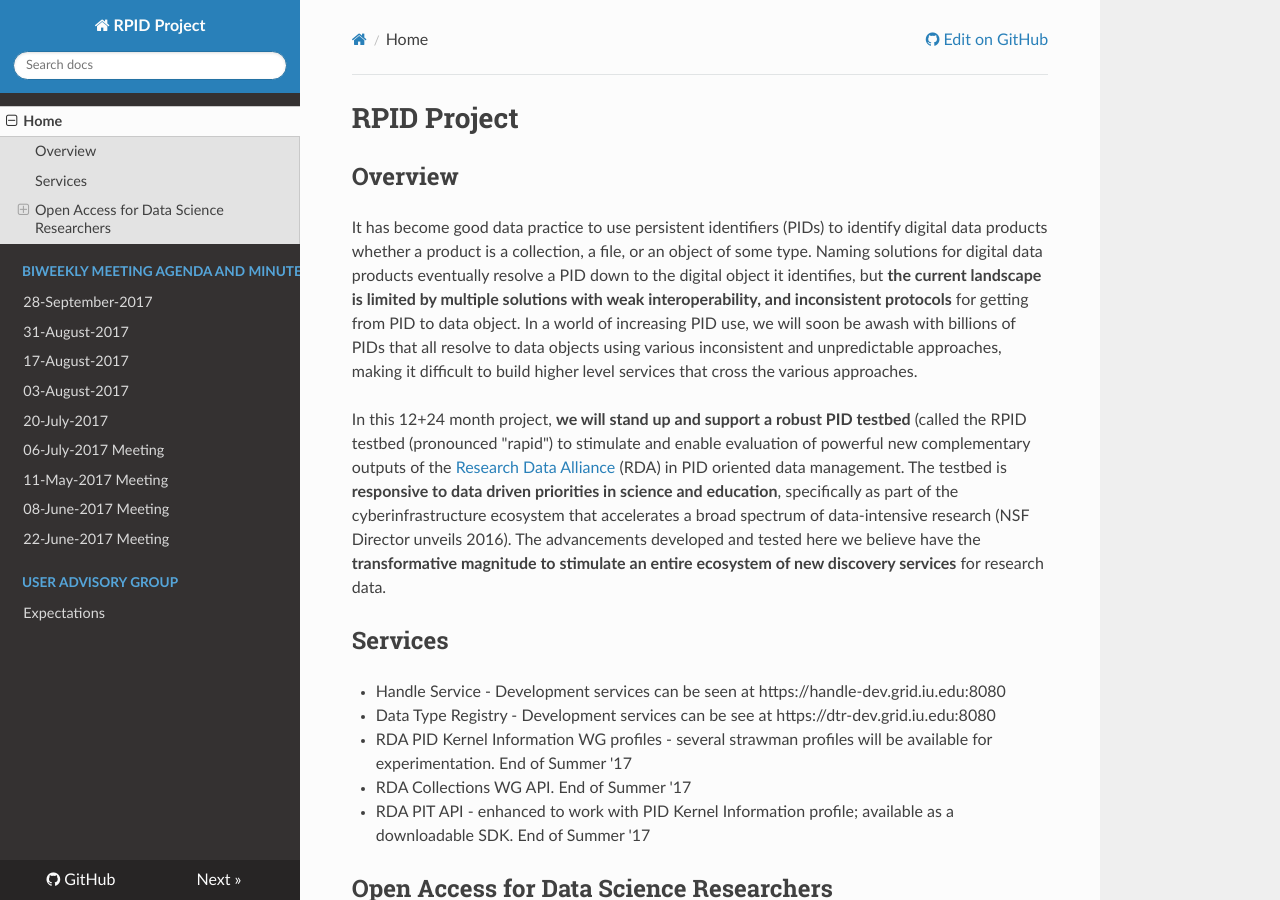
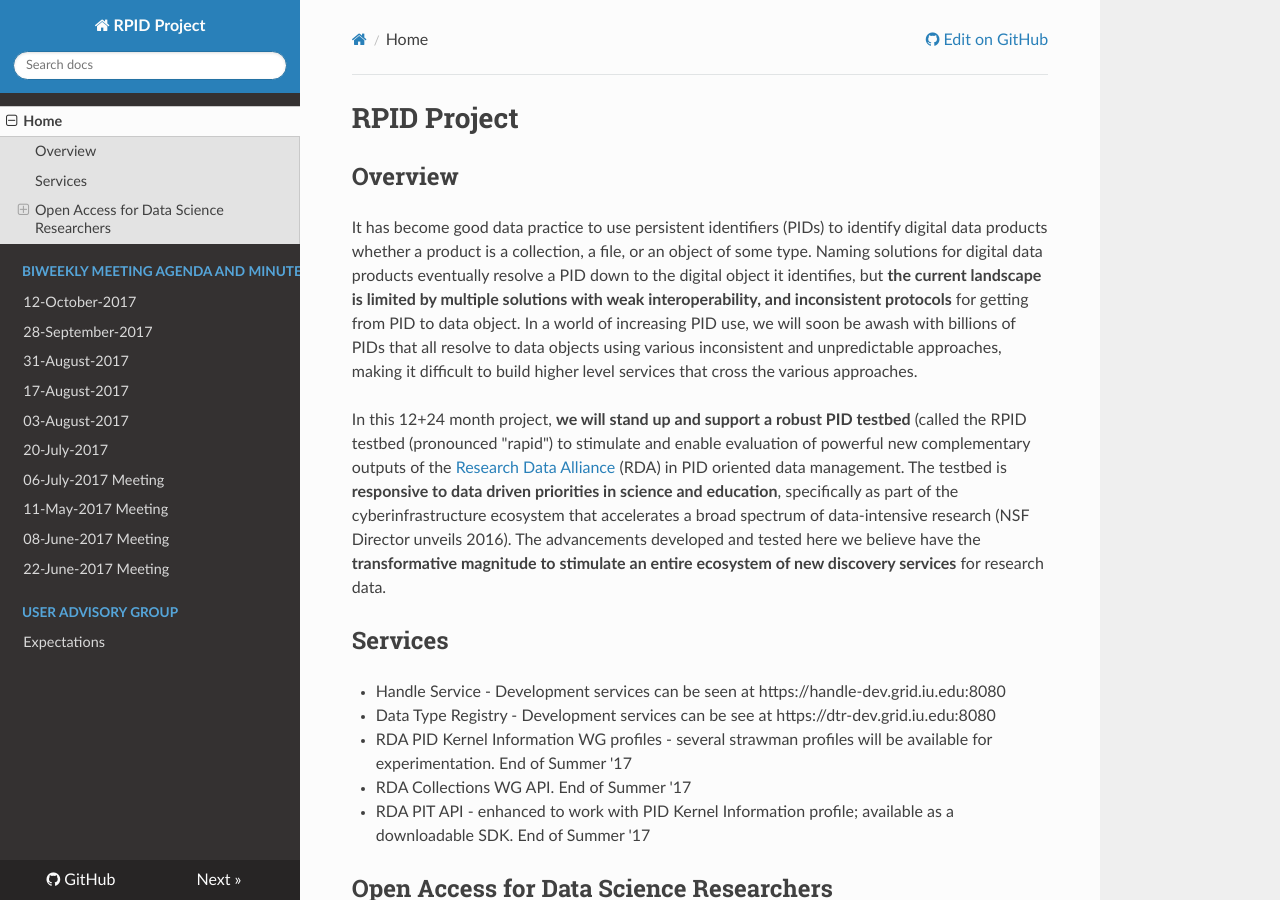
Before and after one commit to rpidproject/rpid, an MkDocs documentation site: the page built from docs/index.md, in a window 1280 px wide and 900 px high. Built offline with MkDocs 1.6.1, drawn with Linux system fonts in a browser that asks for light colours; nearby versions of some CDN libraries; old or Windows-style settings are respelled for this version of MkDocs.

Commit message:
Update mkdocs.yml

```diff
--- a/mkdocs.yml
+++ b/mkdocs.yml
@@ -9,6 +9,7 @@
 pages:
 - Home: 'index.md'
 - BiWeekly Meeting Agenda and Minutes:
+  - '12-October-2017': '12-October-2017.md'
   - '28-September-2017': '28-September-2017.md'
   - '31-August-2017': '31-August-2017.md'
   - '17-August-2017': '17-August-2017.md'
```
